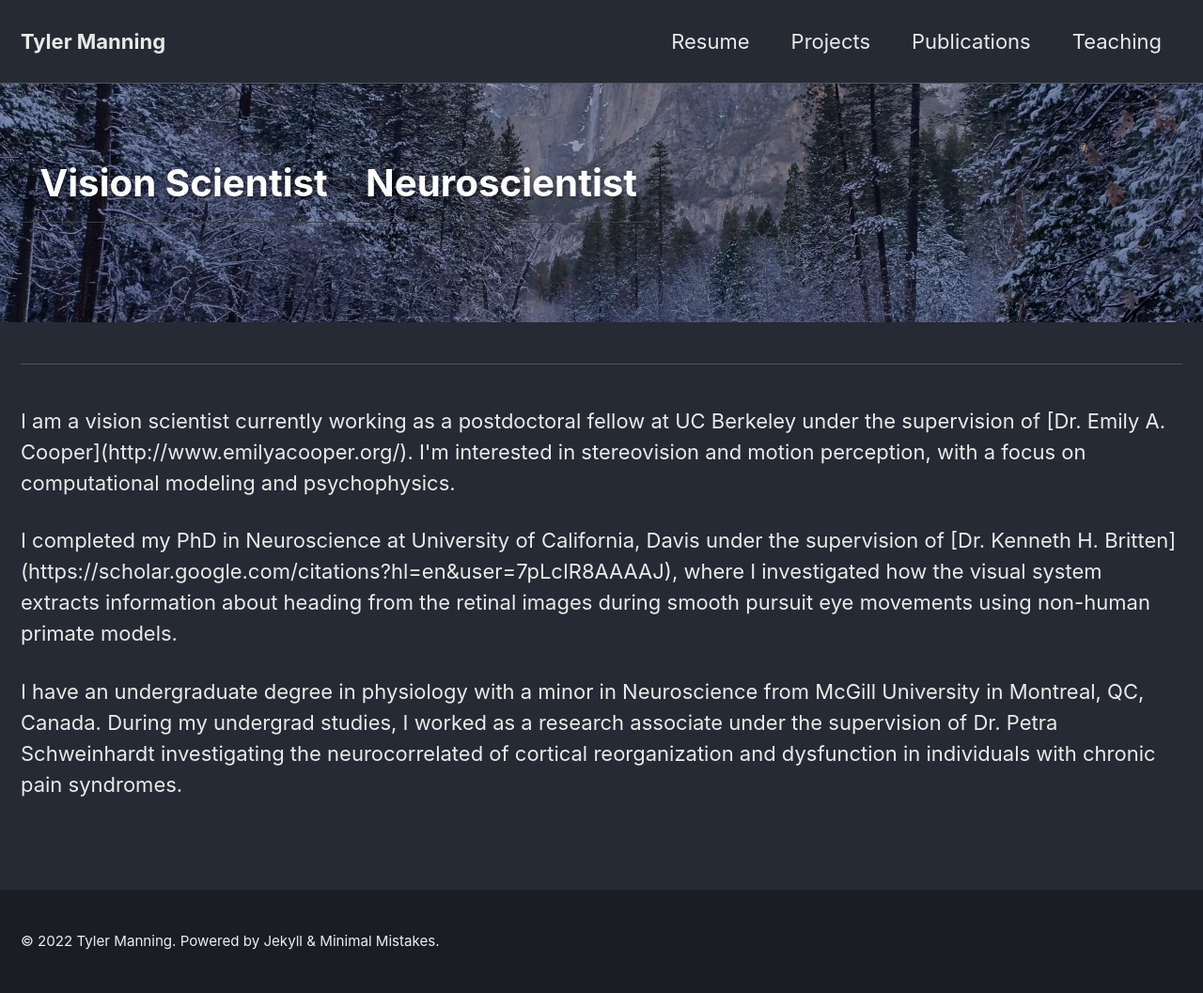
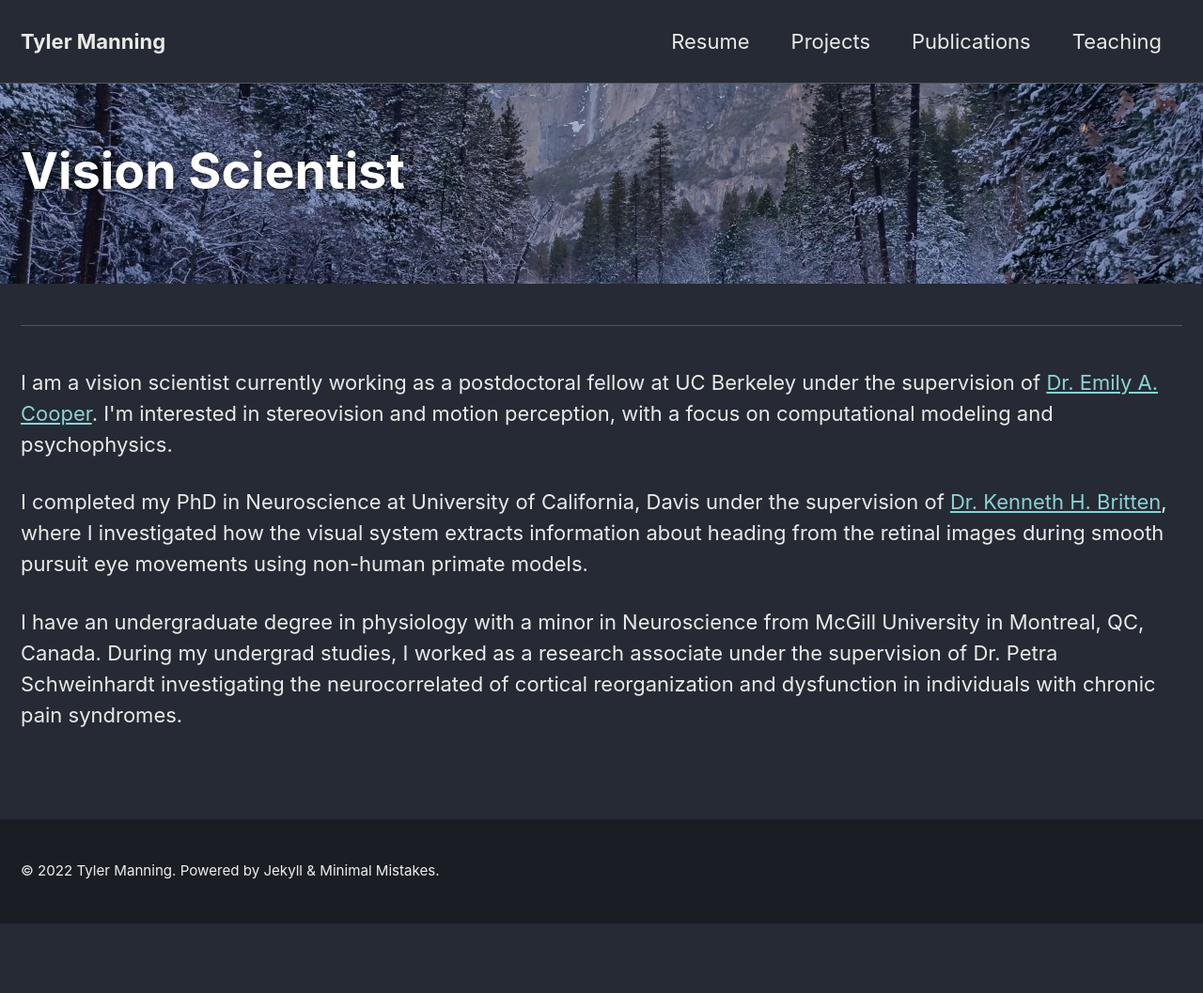
Before and after one commit to tsmanning/tsmanning.github.io, a Jekyll site: the page built from index.html, in a window 1280 px wide. Shown: the whole page at 94% size. Built offline with Jekyll 4.4.1, drawn with Linux system fonts in a browser that asks for light colours; cached includes are drawn as plain includes; the list of posts is cut into pages by our own code; after the commit the page ends 983 px from its top, so only the background shows below that; part of the change alters nothing that is shown.

Commit message:
fixing home page

```diff
--- a/index.html
+++ b/index.html
@@ -1,10 +1,10 @@
 ---
-title: "Vision Scientist | Neuroscientist"
+title: "Vision Scientist"
 layout: splash
 permalink: /
 header:
   overlay_color: "#000"
-  overlay_filter: "0.25"
+  overlay_filter: "0.15"
   overlay_image: /assets/images/yosemiteValley2015.jpg
 excerpt: #""
 intro:
@@ -30,11 +30,11 @@ feature_row:
 {% include feature_row id="intro" type="center" %}
 
 <p>I am a vision scientist currently working as a postdoctoral fellow at UC Berkeley
-under the supervision of [Dr. Emily A. Cooper](http://www.emilyacooper.org/). I'm interested in stereovision and
+under the supervision of <a href="http://www.emilyacooper.org/">Dr. Emily A. Cooper</a>. I'm interested in stereovision and
 motion perception, with a focus on computational modeling and psychophysics.</p>
 
 <p>I completed my PhD in Neuroscience at University of California, Davis under the supervision of
-[Dr. Kenneth H. Britten](https://scholar.google.com/citations?hl=en&user=7pLcIR8AAAAJ), where I investigated how the visual system extracts
+<a href="https://scholar.google.com/citations?hl=en&user=7pLcIR8AAAAJ">Dr. Kenneth H. Britten</a>, where I investigated how the visual system extracts
 information about heading from the retinal images during smooth pursuit eye movements using non-human primate models.</p>
 
 <p>I have an undergraduate degree in physiology with a minor in Neuroscience from
```
